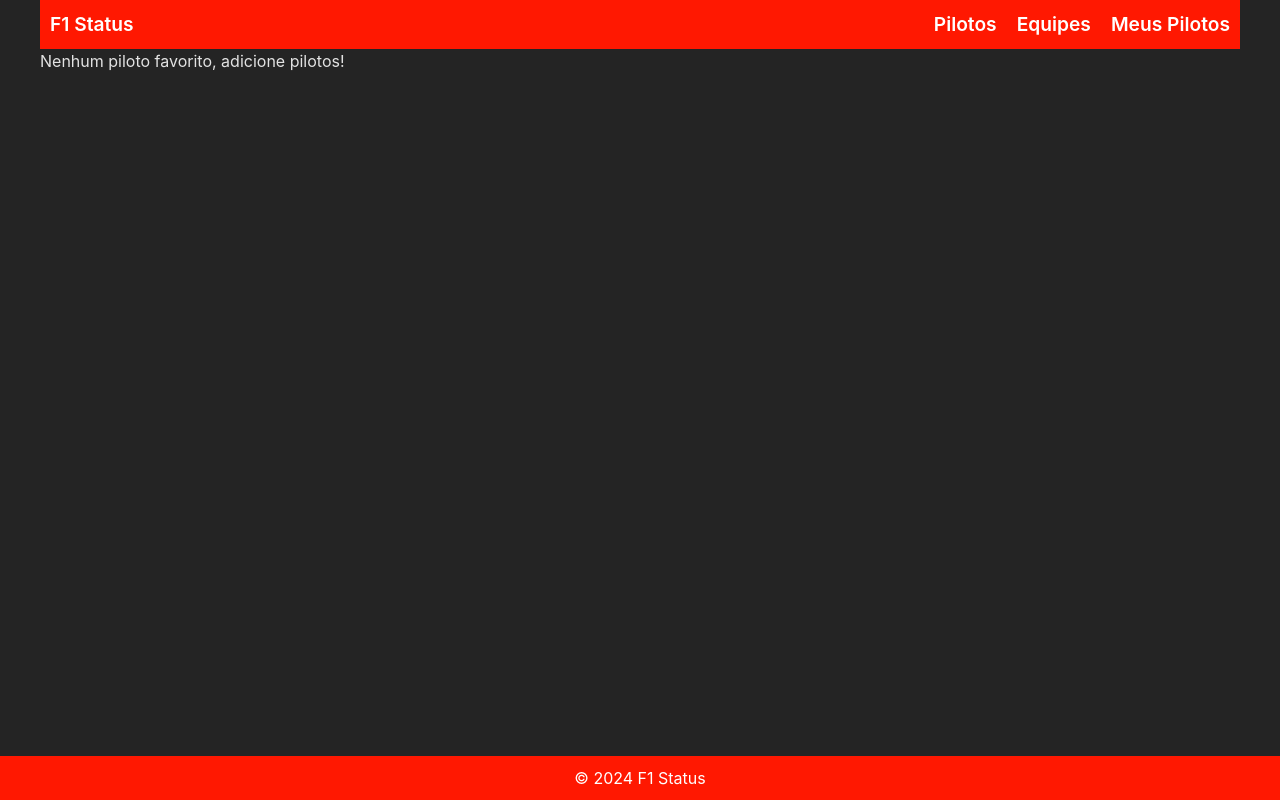
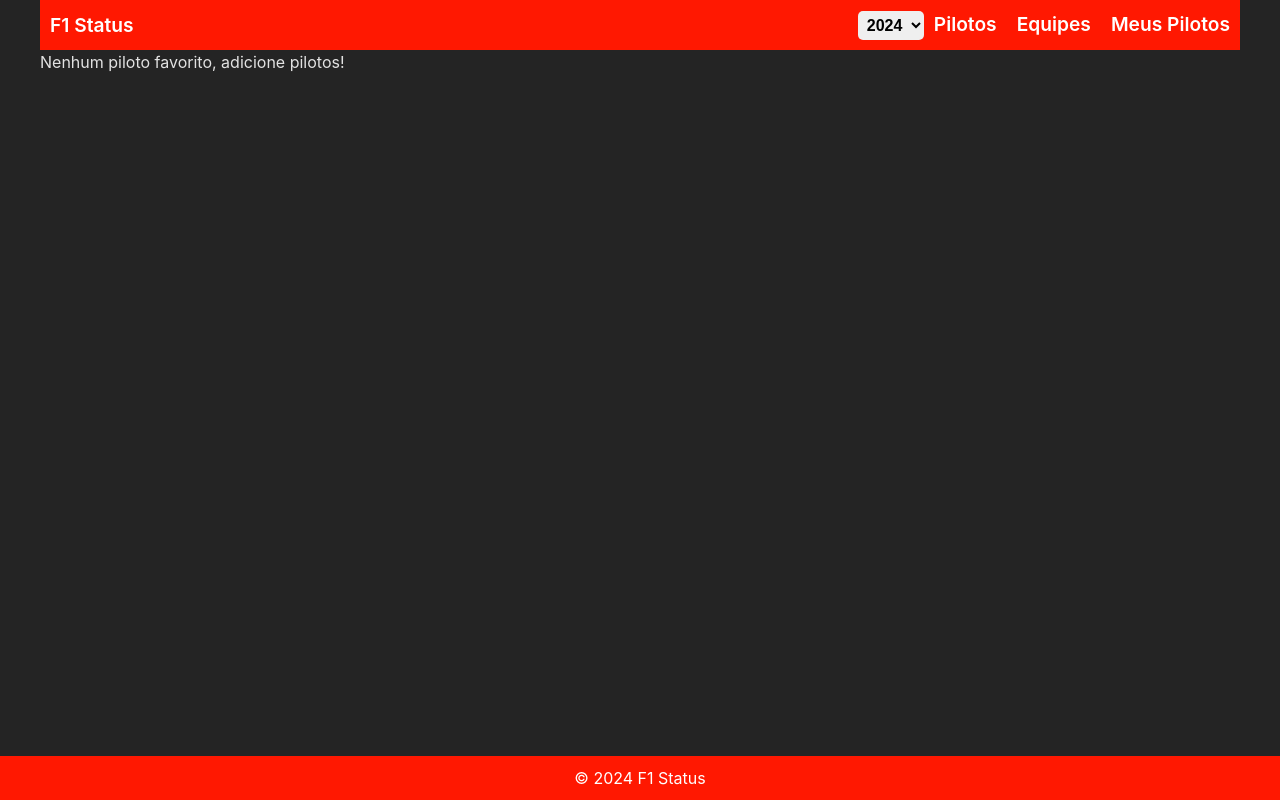
Before and after one commit to danielangelo1/vs13-front-redux-f1status, a React (Vite) app: page /favoriteDriver in a window 1280 px wide. Built offline with nearby package versions, Linux system fonts and the light colour scheme.

Commit message:
feat: add season global state

```diff
--- a/src/components/header/Header.css
+++ b/src/components/header/Header.css
@@ -26,3 +26,14 @@ nav a {
 nav a:hover {
   color: #0e1111;
 }
+
+select {
+  padding: 5px;
+  border-radius: 5px;
+  border: none;
+
+  font-size: 1em;
+  font-weight: 600;
+  cursor: pointer;
+  transition: all 0.3s ease;
+}
--- a/src/components/header/Header.tsx
+++ b/src/components/header/Header.tsx
@@ -1,12 +1,39 @@
 import { Link } from "react-router-dom";
 import "./Header.css";
+import { useDispatch } from "react-redux";
+import { changeSeason } from "../../feature/seasonSlice";
+import useSeasons from "../../hooks/useSeasons";
+import { useEffect } from "react";
 
 const Header = () => {
+  const dispatch = useDispatch();
+
+  const handleChangeSeason = (event: React.ChangeEvent<HTMLSelectElement>) => {
+    dispatch(changeSeason(Number(event.target.value)));
+  };
+
   return (
     <header>
       <nav>
         <Link to="/">F1 Status</Link>
         <div>
+          <select onChange={handleChangeSeason}>
+            <option value="2024">2024</option>
+            <option value="2023">2023</option>
+            <option value="2022">2022</option>
+            <option value="2021">2021</option>
+            <option value="2020">2020</option>
+            <option value="2019">2019</option>
+            <option value="2018">2018</option>
+            <option value="2017">2017</option>
+            <option value="2016">2016</option>
+            <option value="2015">2015</option>
+            <option value="2014">2014</option>
+            <option value="2013">2013</option>
+            <option value="2012">2012</option>
+            <option value="2011">2011</option>
+          </select>
+
           <Link to="/">Pilotos</Link>
           <Link to="/teams">Equipes</Link>
           <Link to="/favoriteDriver">Meus Pilotos </Link>
--- /dev/null
+++ b/src/feature/seasonSlice.ts
@@ -0,0 +1,22 @@
+import { PayloadAction, createSlice } from "@reduxjs/toolkit";
+
+interface SeasonState {
+  season: number;
+}
+
+const initialState: SeasonState = {
+  season: 2023,
+};
+
+const seasonSlice = createSlice({
+  name: "season",
+  initialState,
+  reducers: {
+    changeSeason: (state, action: PayloadAction<number>) => {
+      state.season = action.payload;
+    },
+  },
+});
+
+export const { changeSeason } = seasonSlice.actions;
+export default seasonSlice.reducer;
--- a/src/feature/store/Store.ts
+++ b/src/feature/store/Store.ts
@@ -1,8 +1,11 @@
 import { configureStore } from "@reduxjs/toolkit";
 import favoriteDriverReducer from "../favoriteDriverSlice";
+import seasonReducer from "../seasonSlice";
+
 export const store = configureStore({
   reducer: {
     favoriteDriver: favoriteDriverReducer,
+    season: seasonReducer,
   },
 });
 
--- /dev/null
+++ b/src/pages/home/Home.css
@@ -0,0 +1,11 @@
+section {
+  display: flex;
+  flex-direction: column;
+  align-items: center;
+  justify-content: center;
+}
+
+section p {
+  font-size: 1.275em;
+  font-weight: 600;
+}
--- a/src/pages/home/Home.tsx
+++ b/src/pages/home/Home.tsx
@@ -4,22 +4,41 @@ import { Driver } from "../../components/types/Driver";
 import useDrivers from "../../hooks/useDrivers";
 import { ToastContainer } from "react-toastify";
 import "react-toastify/dist/ReactToastify.css";
+import { useAppSelector } from "../../feature/hooks/Hooks";
+import "./Home.css";
 
 const Home = () => {
   const [drivers, setDrivers] = useState<Driver[]>([]);
+  const season = useAppSelector((state) => state.season.season);
   const { getDrivers } = useDrivers();
 
   useEffect(() => {
     async function fetchDrivers() {
-      const response = await getDrivers(2023);
+      const response = await getDrivers(season);
       setDrivers(response);
     }
-    fetchDrivers();
-  }, []);
+    // fetchDrivers();
+  }, [season]);
 
   return (
     <>
       <ToastContainer />
+      <section>
+        <p>
+          {" "}
+          Com o F1 Status você pode acompanhar a classificação dos pilotos e
+          equipes da Fórmula 1.
+        </p>
+
+        <p>
+          Selecione o ano que deseja acompanhar a classificação dos pilotos e
+          equipes.
+        </p>
+        <p>
+          Você pode adicionar seus pilotos favoritos clicando no botão com a
+          bandeira quadriculada.
+        </p>
+      </section>
       <DriverCard drivers={drivers} />
     </>
   );
```
